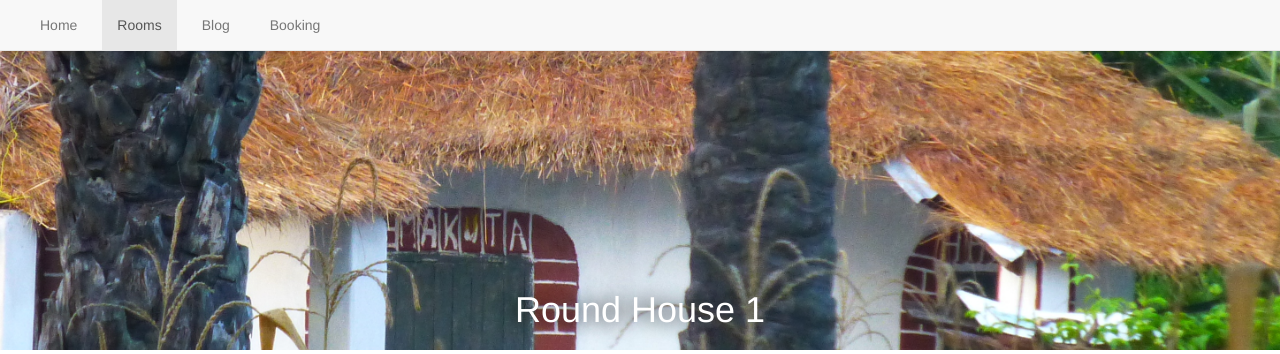
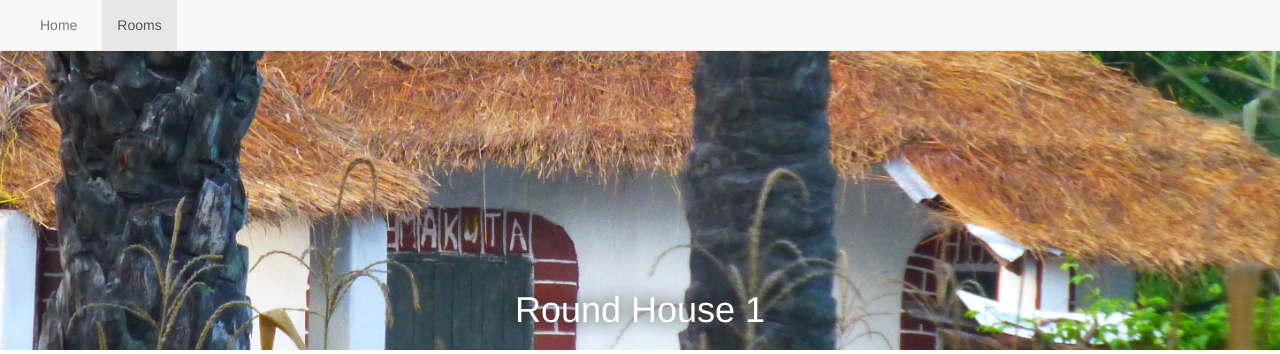
Before and after one commit to isacarnekvist/nemakuta, a Django app: page /rooms/ in a window 1280 px wide. Shown: the top 354 px of the page. Run offline with Django 3.2, Linux system fonts and the light colour scheme; some libraries are stand-ins or nearby versions.

Commit message:
Only home and rooms

```diff
--- a/src/nemakuta/urls.py
+++ b/src/nemakuta/urls.py
@@ -16,12 +16,10 @@ Including another URLconf
 from django.conf.urls import url
 from django.contrib import admin
 
-from web.views import frontpage, rooms, blog, booking
+from web.views import frontpage, rooms
 
 urlpatterns = [
     url(r'^admin/', admin.site.urls),
     url(r'^$', frontpage, name='home'),
     url(r'^rooms/', rooms, name='rooms'),
-    url(r'^blog/', blog, name='blog'),
-    url(r'^booking/', booking, name='booking'),
 ]
--- a/src/web/templates/base.html
+++ b/src/web/templates/base.html
@@ -36,8 +36,6 @@
           <ul class="nav navbar-nav">
             <li {% if home_active %}class="active"{% endif %}><a href="{% url 'home' %}">Home</a></li>
             <li {% if rooms_active %}class="active"{% endif %}><a href="{% url 'rooms' %}">Rooms</a></li>
-            <li {% if blog_active %}class="active"{% endif %}><a href="{% url 'blog' %}">Blog</a></li>
-            <li {% if booking_active %}class="active"{% endif %}><a href="{% url 'booking' %}">Booking</a></li>
           </ul>
         </div><!--/.nav-collapse -->
       </div>
--- a/src/web/views.py
+++ b/src/web/views.py
@@ -14,17 +14,3 @@ def rooms(request):
         'rooms_active': True,
     }
     return render(request, 'web/rooms.html', context=ctx)
-
-
-def blog(request):
-    ctx = {
-        'blog_active': True,
-    }
-    return render(request, 'web/blog.html', context=ctx)
-
-
-def booking(request):
-    ctx = {
-        'booking_active': True,
-    }
-    return render(request, 'web/booking.html', context=ctx)
```
